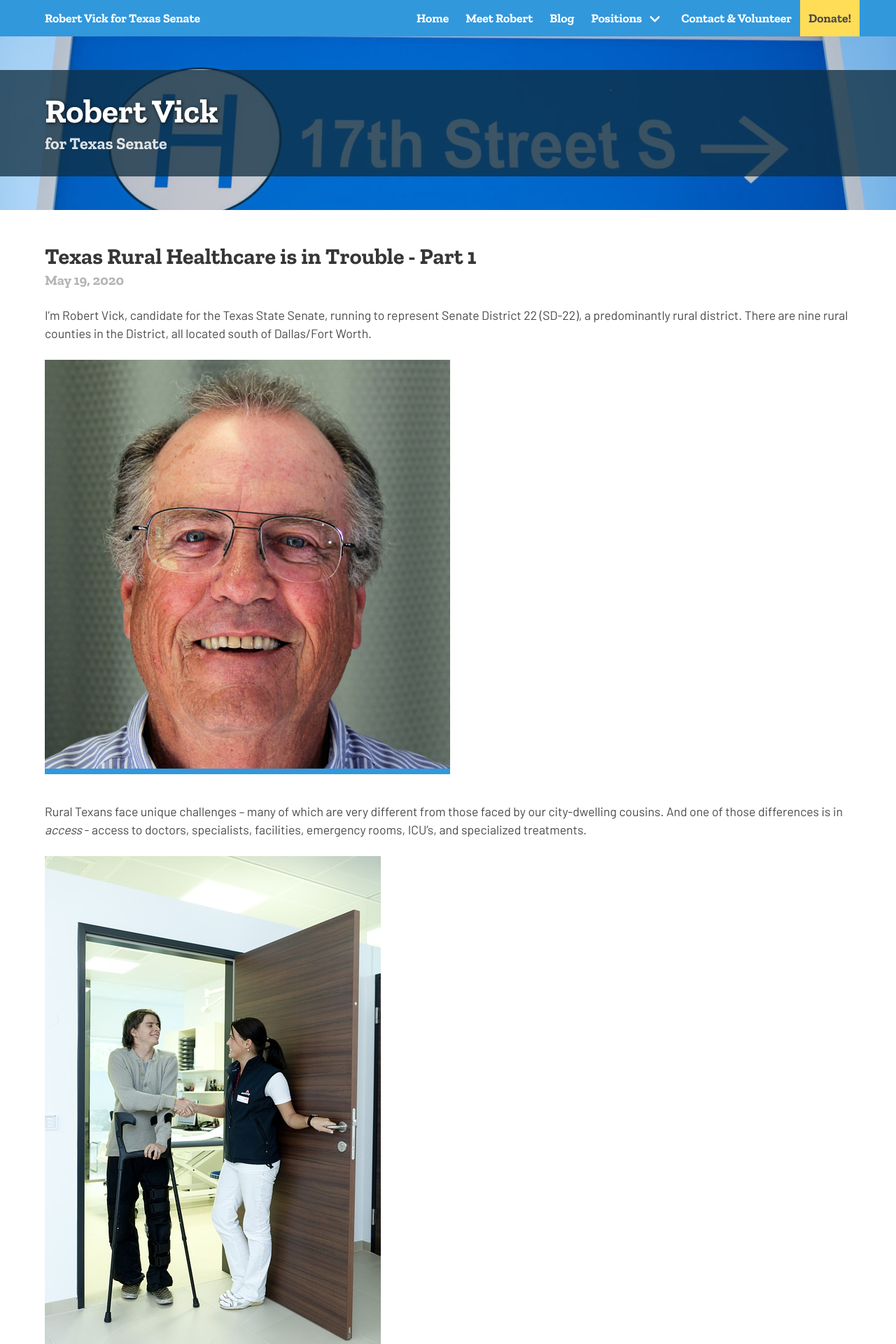
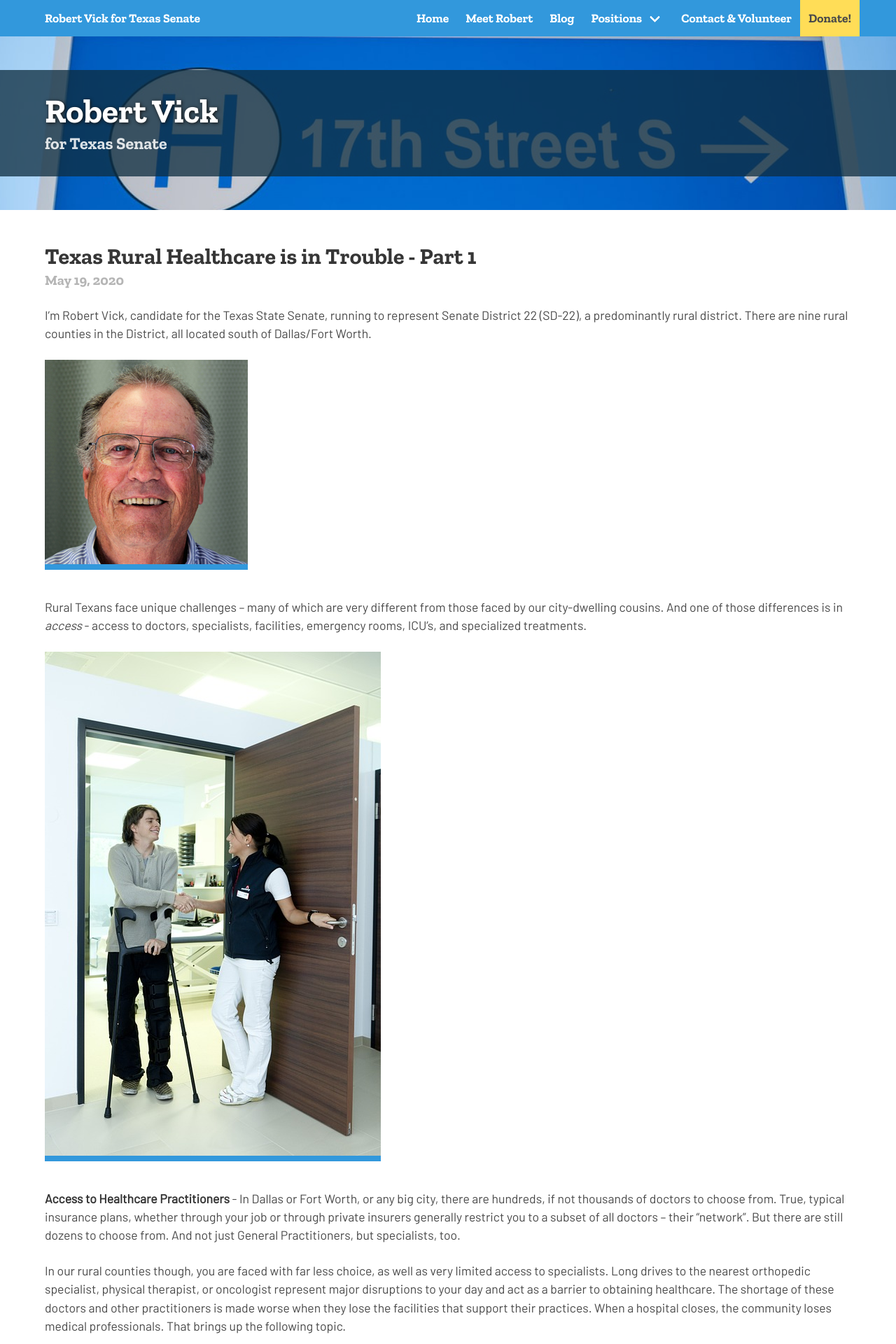
Before and after one commit to jrc03c/vickforsenate, a Jekyll site: the page built from _posts/2020-05-19-texas-rural-healthcare-is-in-trouble-part-1.md, in a window 1280 px wide. Shown: the top 1920 px of the page at 70% size. Built offline with Jekyll 4.4.1, drawn with Linux system fonts in a browser that asks for light colours; a script that is not in the unit is left out.

Commit message:
Update Post “2020-05-19-texas-rural-healthcare-is-in-trouble-part-1”

```diff
--- a/_posts/2020-05-19-texas-rural-healthcare-is-in-trouble-part-1.md
+++ b/_posts/2020-05-19-texas-rural-healthcare-is-in-trouble-part-1.md
@@ -8,7 +8,7 @@ summary: ""
 ---
 I'm Robert Vick, candidate for the Texas State Senate, running to represent Senate District 22 (SD-22), a predominantly rural district. There are nine rural counties in the District, all located south of Dallas/Fort Worth.
 
-![](/res/img/pic1-superdelegate-robert-vick2.jpg)
+![](/res/img/pic1b-superdelegate-robert-vick2.jpg)
 
 Rural Texans face unique challenges – many of which are very different from those faced by our city-dwelling cousins. And one of those differences is in *access* - access to doctors, specialists, facilities, emergency rooms, ICU’s, and specialized treatments.
 
```
Also changed, not shown: res/img/pic1b-superdelegate-robert-vick2.jpg (added).
